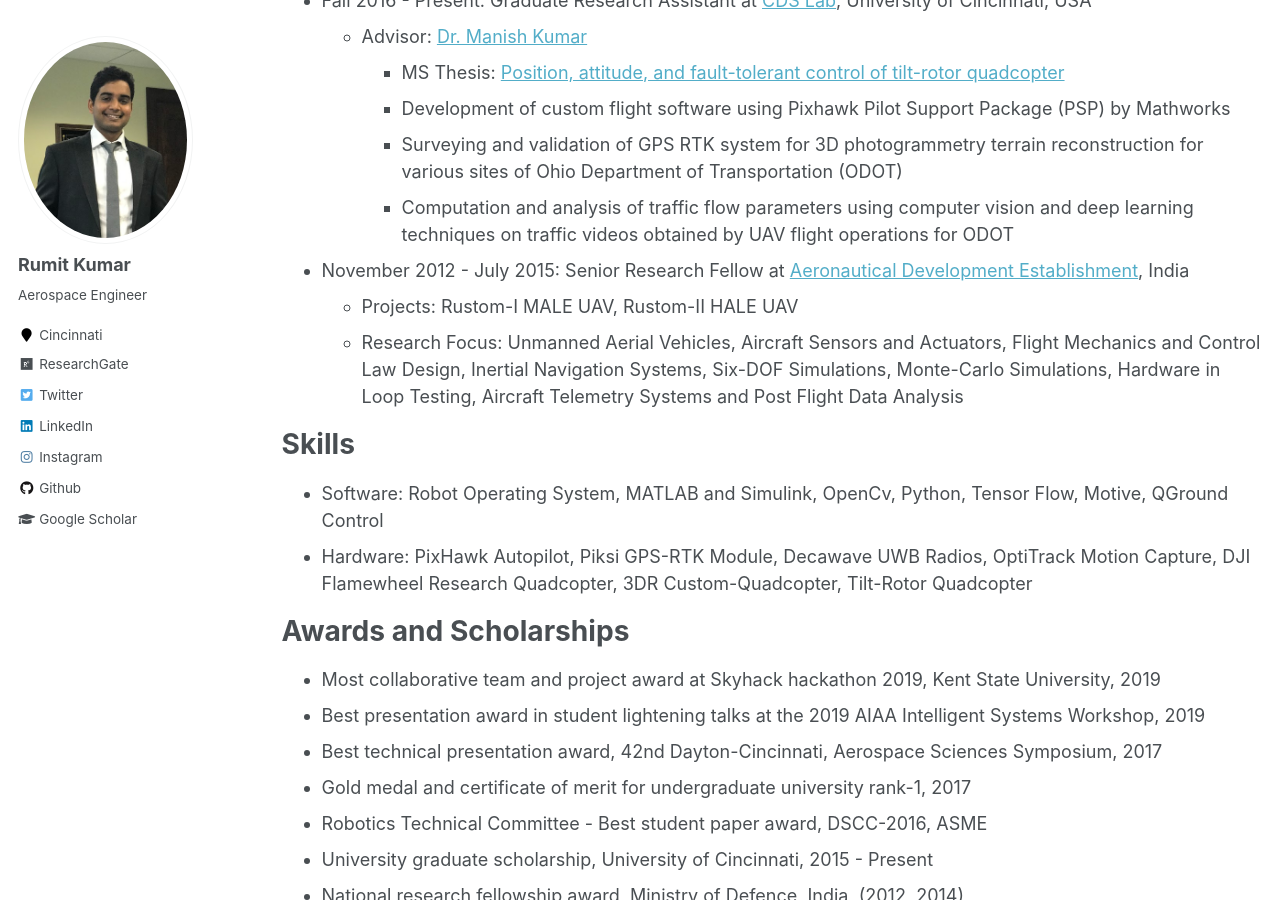
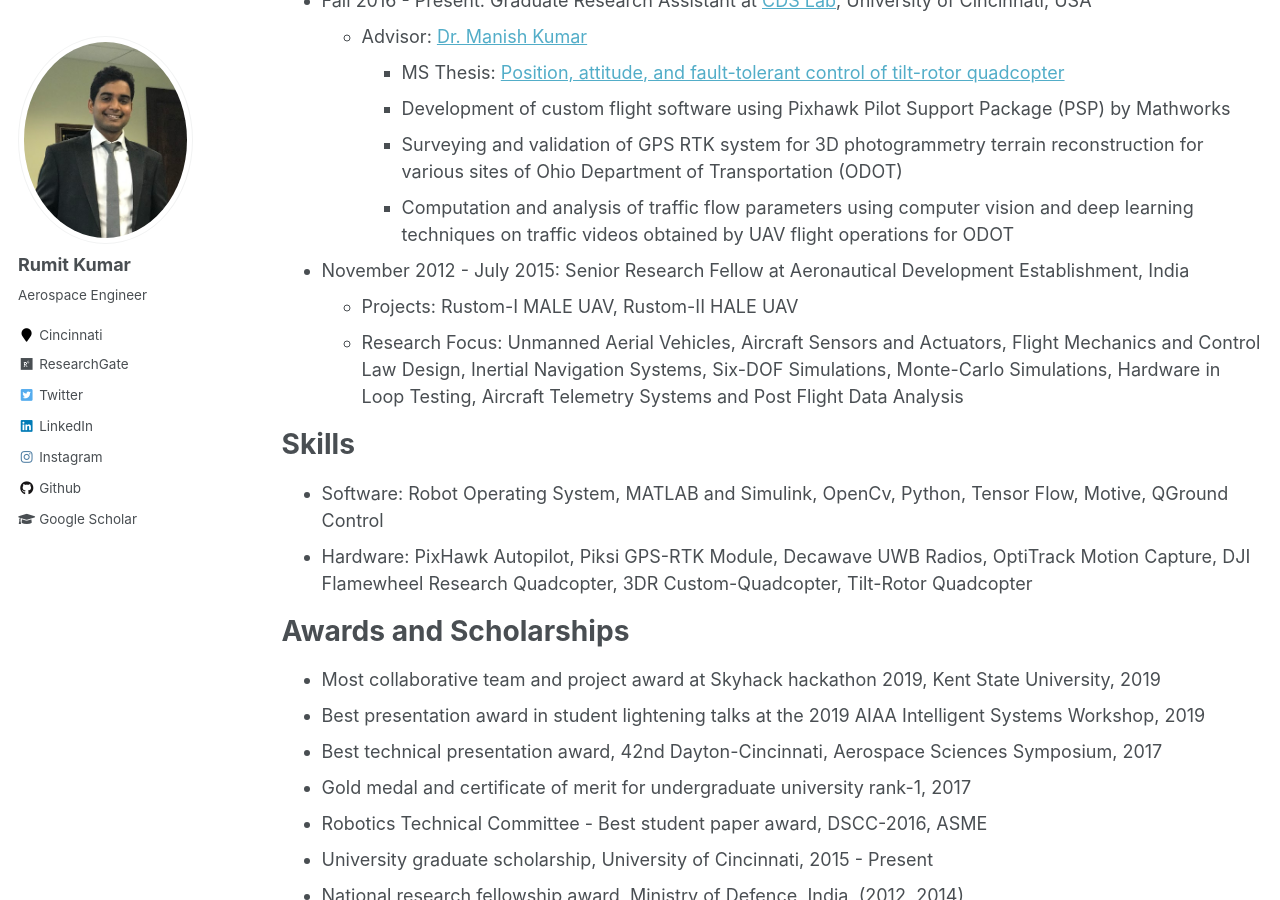
Before and after one commit to kumarrt/kumarrt.github.io, a Jekyll site: the page built from _pages/cv.md, in a window 1280 px wide and 900 px high, scrolled down 394 px. Built offline with Jekyll 4.4.1, drawn with Linux system fonts in a browser that asks for light colours; part of the change alters nothing that is shown.

Commit message:
Update cv.md

```diff
--- a/_pages/cv.md
+++ b/_pages/cv.md
@@ -25,7 +25,7 @@ Work experience
     * Computation and analysis of traffic flow parameters using computer vision and deep learning techniques on traffic videos obtained by UAV flight operations for ODOT
 
 
-* November 2012 - July 2015: Senior Research Fellow at [Aeronautical Development Establishment](https://www.drdo.gov.in/drdo/labs1/ADE/English/indexnew.jsp?pg=homepage.jsp), India
+* November 2012 - July 2015: Senior Research Fellow at Aeronautical Development Establishment, India
   * Projects: Rustom-I MALE UAV, Rustom-II HALE UAV
   * Research Focus: Unmanned Aerial Vehicles, Aircraft Sensors and Actuators, Flight Mechanics and Control Law Design, Inertial Navigation Systems, Six-DOF Simulations, Monte-Carlo Simulations, Hardware in Loop Testing, Aircraft Telemetry Systems and Post Flight Data Analysis
 
```
